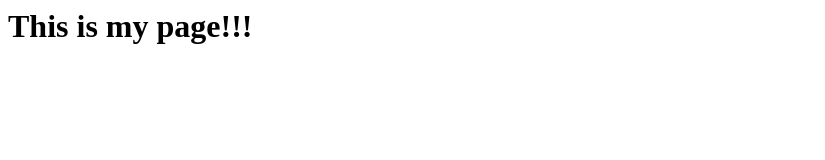
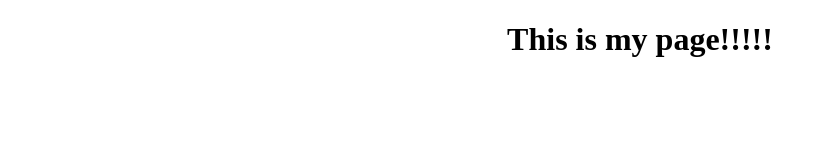
Before and after one commit to loup-garou/coursera-html, a plain HTML site: page site/index.html in a window 1280 px wide. Shown: the whole page, without its empty margins (0-825 px from the left). Drawn offline with Linux system fonts and the light colour scheme.

Commit message:
task2 cleanded up

```diff
--- a/mod2-solution/css/style.css
+++ b/mod2-solution/css/style.css
@@ -1,6 +1,5 @@
 * {
   box-sizing: border-box;
-  text-align: center;
 }
 
 h1{
--- a/site/index.html
+++ b/site/index.html
@@ -1,8 +1,17 @@
+<!doctype html>
 <html>
 <head>
 <title>My Page!!!</title>
+ <link rel="stylesheet" href="index.css">
+
+ <style>
+h1 {
+	text-align: center;
+}
+</style>
+
 </head>
 <body>
-<h1>This is my page!!!</h1>
+<h1>This is my page!!!!!</h1>
 </body>
 </html>
```
